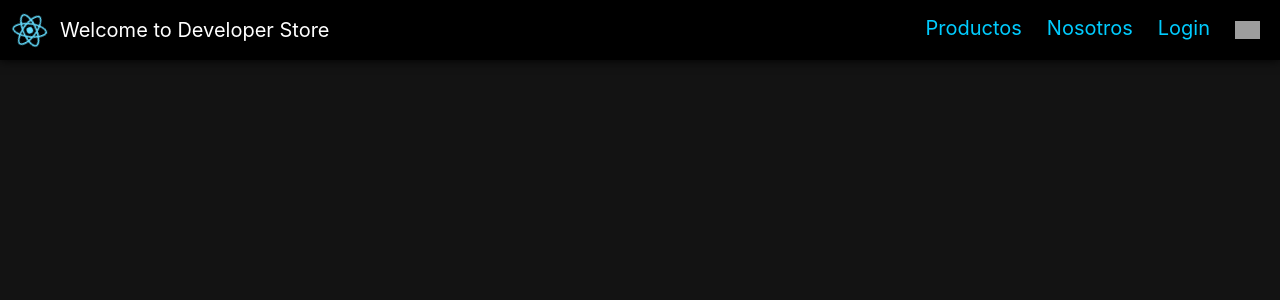
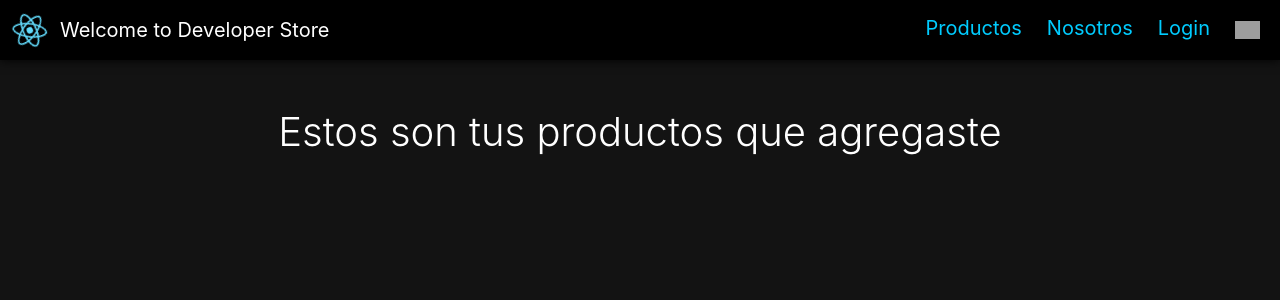
Before and after one commit to lucasezequielriera/React_CoderHouse, a React (Create React App) app in the folder ecommerce/: page /Cart in a window 1280 px wide. Shown: the top 300 px of the page. Built offline with nearby package versions, Linux system fonts and the light colour scheme; grey boxes are pictures that could not be loaded.

Commit message:
Adding cart component and linking counter with button

```diff
--- a/ecommerce/src/App.jsx
+++ b/ecommerce/src/App.jsx
@@ -5,6 +5,7 @@ import Navbar from './components/Navbar';
 import ItemListContainer from './components/ItemListContainer';
 import Welcome from './components/Welcome';
 import ItemDetailContainer from './components/ItemDetailContainer';
+import Cart from './components/Cart'
 
 class App extends Component {
   render() {
@@ -36,6 +37,7 @@ class App extends Component {
           <Route path="/C++"> <ItemDetailContainer /></Route>
           <Route path="/C#"> <ItemDetailContainer /></Route>
           <Route path="/Programacion_en_R"> <ItemDetailContainer /></Route>
+          <Route path="/Cart"> <Cart /></Route>
 
         </Switch>
 
--- /dev/null
+++ b/ecommerce/src/components/Cart.jsx
@@ -0,0 +1,11 @@
+import React from 'react';
+
+function Cart() {
+    return(
+        <div className="cart text-center my-5">
+            <h1 className="fw-light">Estos son tus productos que agregaste</h1>
+        </div>
+    )
+}
+
+export default Cart;
--- a/ecommerce/src/components/ItemCount.jsx
+++ b/ecommerce/src/components/ItemCount.jsx
@@ -18,7 +18,7 @@ function ItemCount({stock, initial}) {
             setStockRequired(stockRequired - 1);
             setError("");
         } else {
-            setError("No puedes ingresar menos que '1'");
+            setError("No puedes ingresar menos que '0'");
         }
     };
 
--- a/ecommerce/src/components/Item.jsx
+++ b/ecommerce/src/components/ItemDetail.jsx
@@ -2,7 +2,7 @@ import React from 'react';
 import { Link } from 'react-router-dom';
 import imagen from './../producto.png';
 
-function Item() {
+function ItemDetail() {
 
     const style = {
         width: '18rem',
@@ -27,4 +27,4 @@ function Item() {
     )
 }
 
-export default Item;
+export default ItemDetail;
--- a/ecommerce/src/components/ItemList.jsx
+++ b/ecommerce/src/components/ItemList.jsx
@@ -87,7 +87,7 @@ function ItemList() {
                             <div className="card-body">
                                 <h5 className="card-title">{item.title}</h5>
                                 <p className="card-text">Profesor: {item.profesor}<br/>Precio: ${item.precio}</p>
-                                <ItemCount stock="5" initial="1"/>
+                                <ItemCount stock="5" initial="0"/>
                                 <Link to={item.boton} key={item.id} className="btn btn-primary">Ver más</Link>
                             </div>
                         </div>
--- a/ecommerce/src/components/Navbar.jsx
+++ b/ecommerce/src/components/Navbar.jsx
@@ -4,11 +4,6 @@ import CartWidget from './CartWidget';
 import cart from '../cart.png'
 
 function Navbar() {
-
-    const mostrarCart = () => {
-        alert("hola");
-    }
-
     return (
         <div className="NavbarBox">
             <CartWidget />
@@ -17,7 +12,7 @@ function Navbar() {
                 <Link to="/Productos" className="link">Productos</Link>
                 <Link to="/Nosotros" className="link" >Nosotros</Link>
                 <Link to="/Login" className="link" >Login</Link>
-                <Link to="#" className="Cart" onClick={mostrarCart}>
+                <Link to="/Cart" className="Cart">
                     <img src={cart} alt="imagen"></img>
                 </Link>
             </ul>
```
